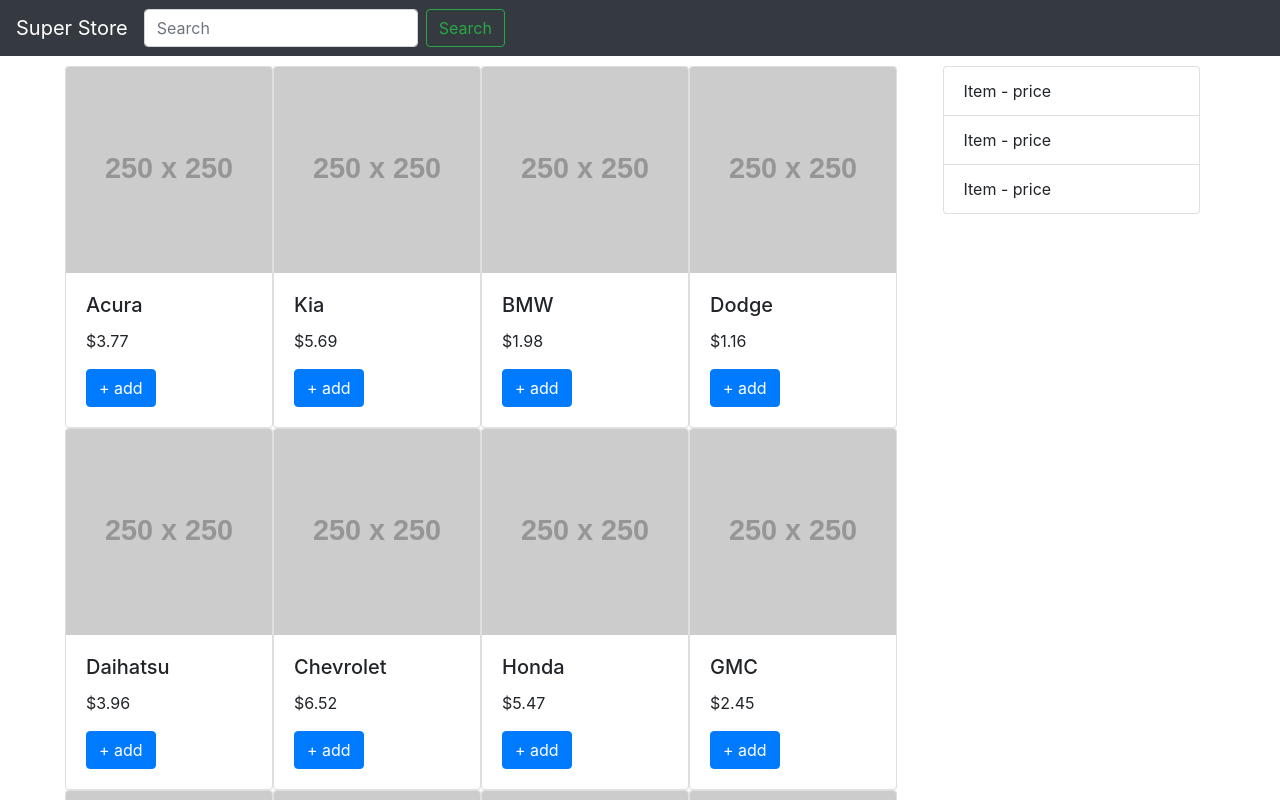
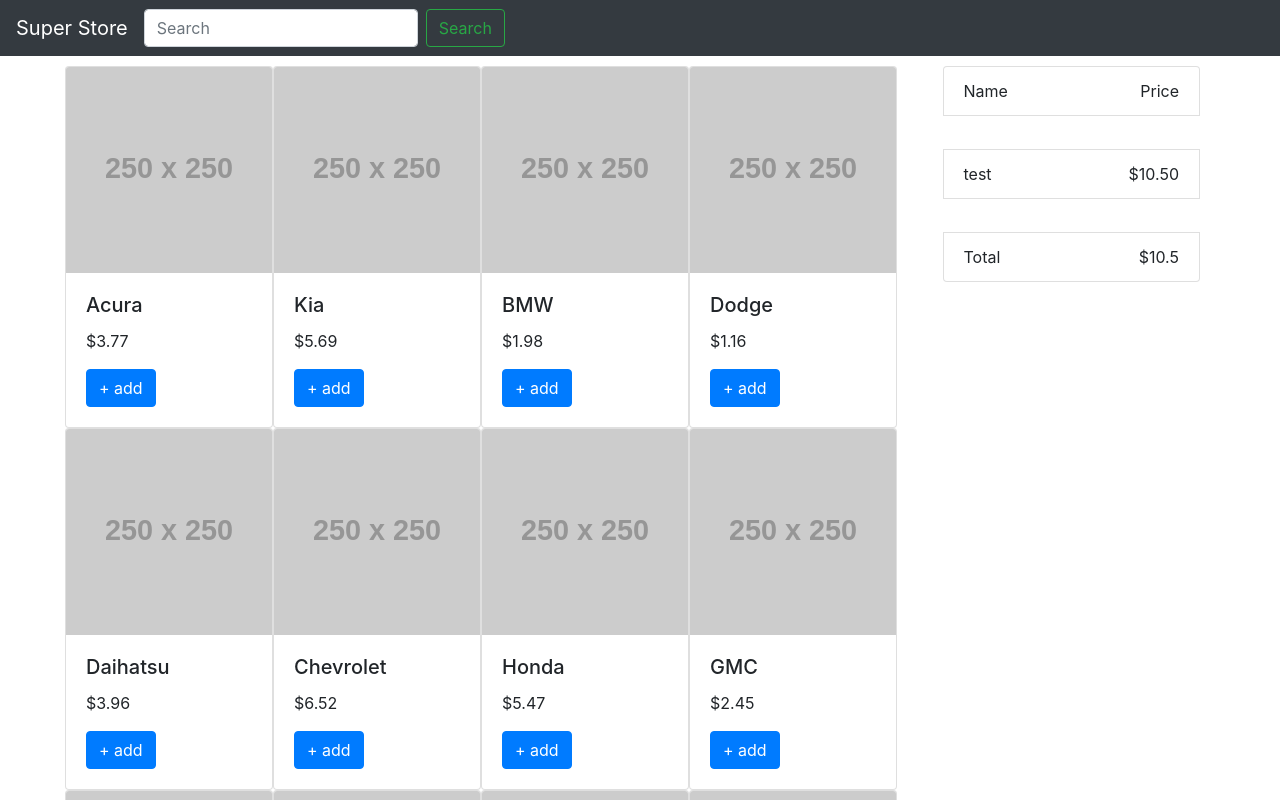
Before and after one commit to shuvo8453/SuperStore.Vue, a Vue app: page / in a window 1280 px wide. Shown: the top 800 px of the page. Built offline with nearby package versions, Linux system fonts and the light colour scheme; the HTML template or start-up script is replaced by a standard one.

Commit message:
making cart functional

```diff
--- a/src/App.vue
+++ b/src/App.vue
@@ -6,10 +6,10 @@
     <div class="container">
       <div class="row">
         <div class="col-sm-9">
-          <inventory :items="items"></inventory>
+          <inventory @newItemAdded="addCartItem" :items="items"></inventory>
         </div>
         <div class="col-sm-3">
-          <cart></cart>
+          <cart :items="cart"></cart>
         </div>
       </div>
     </div>
@@ -30,12 +30,24 @@
   },
   data() {
     return{
-      items: []
+      items: [],
+      cart: [{
+        id: 1,
+        title: 'test',
+        price: '$10.50',
+        photo: "http://dummyimage.com/250x250.png/cc0000/ffffff"
+
+      }]
     }
   },
   mounted() {
     this.items = data
   },
+  methods: {
+    addCartItem(item){
+      this.cart.push(item)
+    }
+  }
 }
 </script>
 
--- a/src/components/Cart.vue
+++ b/src/components/Cart.vue
@@ -1,20 +1,38 @@
 <template>
     <ul class="list-group">
         <li class="list-group-item">
-          Item - price
+          <span class="item-name">Name</span>
+          <span class="item-price float-right">Price</span>
         </li>
+
+        <hr>
+
+        <li v-for="(item, index) in items" :key="index" class="list-group-item">
+          <span class="item-name">{{ item.title }}</span>
+          <span class="item-price float-right">{{ item.price }}</span>
+        </li>
+
+        <hr>
+
         <li class="list-group-item">
-          Item - price
-        </li>
-        <li class="list-group-item">
-          Item - price
+          <span class="item-name">Total</span>
+          <span class="item-price float-right">${{ totalPrice }}</span>
         </li>
       </ul>
 </template>
 
 <script>
 export default {
-
+  props: ['items'],
+  computed: {
+    totalPrice(){
+      var total = 0
+      this.items.forEach(item => {
+        total += parseFloat(item.price.slice(1))
+      })
+      return total
+    }
+  }
 }
 </script>
 
--- a/src/components/Inventory.vue
+++ b/src/components/Inventory.vue
@@ -5,7 +5,7 @@
           <div class="card-body">
             <h5 class="card-title">{{ item.title }}</h5>
             <p class="card-text">{{ item.price }}</p>
-            <a href="#" class="btn btn-primary">+ add</a>
+            <a @click="addToCart(item)" class="btn btn-primary">+ add</a>
           </div>
         </div>
       </div>
@@ -13,7 +13,12 @@
 
 <script>
 export default {
-  props: ['items']
+  props: ['items'],
+  methods: {
+    addToCart(item){
+      this.$emit('newItemAdded', item)
+    }
+  }
 }
 </script>
 
```
